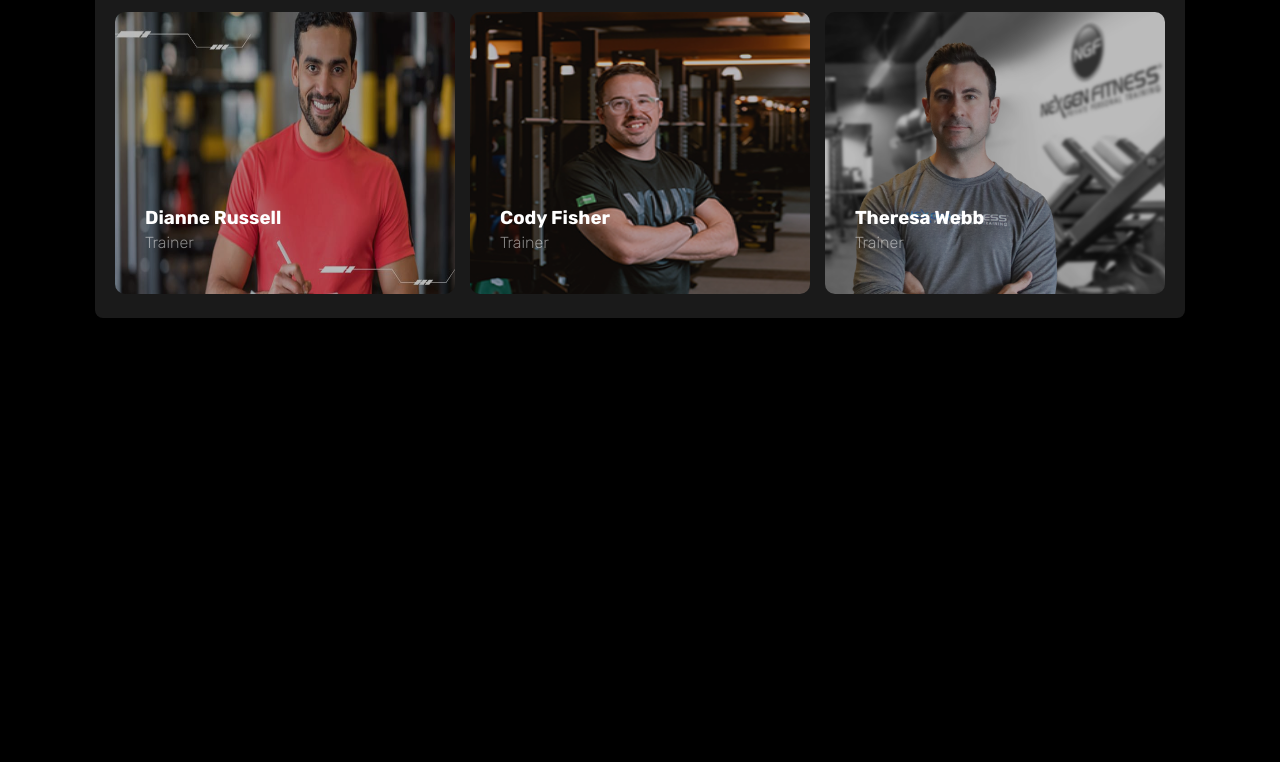
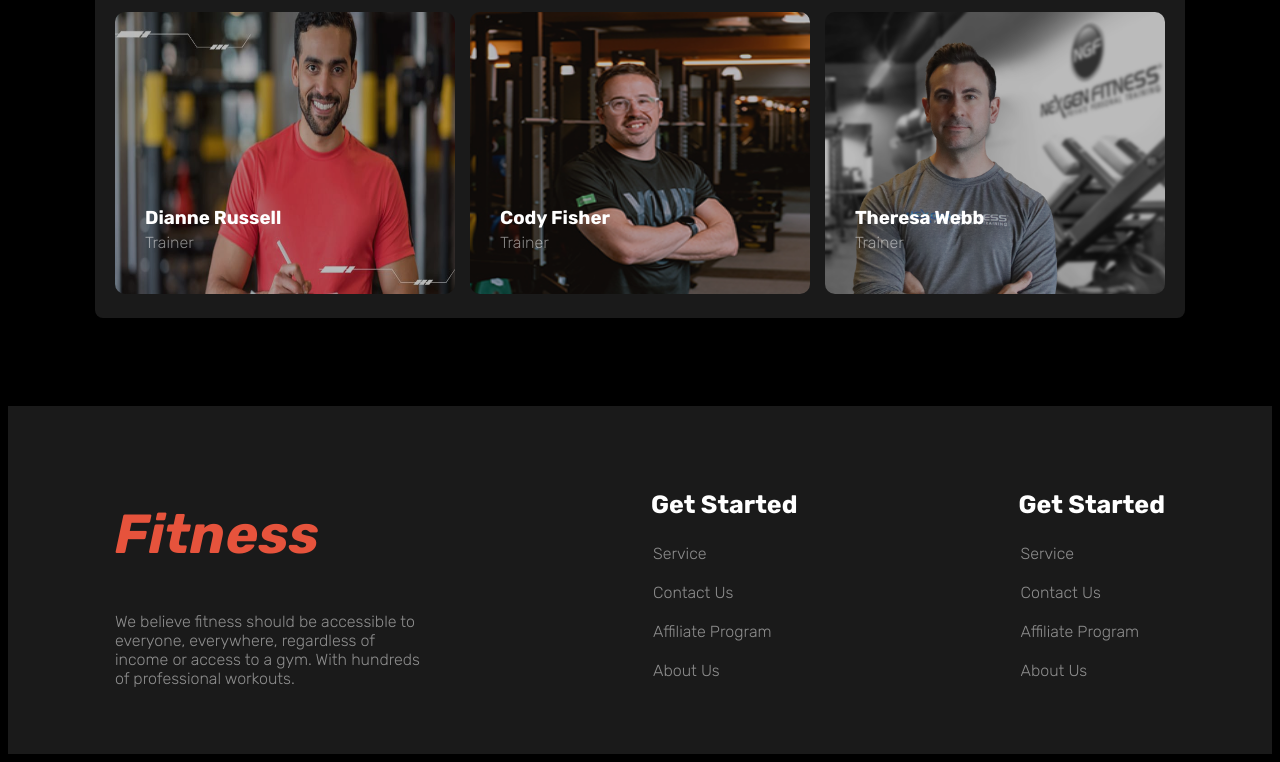
Before and after one commit to BD-Arfat/Assignment-two, a plain HTML site: page index.html in a window 1280 px wide. Shown: the part 3326-4088 px from the top of the page. Before the commit the page ends 3732 px from the top, so only its background shows below. Drawn offline with Linux system fonts and the light colour scheme; a web font is replaced by a local one.

Commit message:
complite footer section

```diff
--- a/index.html
+++ b/index.html
@@ -223,7 +223,38 @@
       </section>
     </main>
     <!-- footer section -->
-    <footer></footer>
+    <footer>
+      <section class="footer-container">
+        <div class="footer-content">
+          <div class="footer-content-group-one">
+            <h1 class="footer-content-header">Fitness</h1>
+            <p style="color: #ffffff80">
+              We believe fitness should be accessible to everyone, everywhere,
+              regardless of income or access to a gym. With hundreds of
+              professional workouts.
+            </p>
+          </div>
+          <div class="footer-list">
+            <h3>Get Started</h3>
+            <ul class="footer-list-ul">
+              <li>Service</li>
+              <li>Contact Us</li>
+              <li>Affiliate Program</li>
+              <li>About Us</li>
+            </ul>
+          </div>
+          <div class="footer-list">
+            <h3>Get Started</h3>
+            <ul class="footer-list-ul">
+              <li>Service</li>
+              <li>Contact Us</li>
+              <li>Affiliate Program</li>
+              <li>About Us</li>
+            </ul>
+          </div>
+        </div>
+      </section>
+    </footer>
     <!-- script -->
     <script
       src="https://kit.fontawesome.com/f8e1a90484.js"
--- a/styles/index.css
+++ b/styles/index.css
@@ -320,3 +320,35 @@ select {
   bottom: 30px;
   left: 30px;
 }
+/* footer section styles */
+.footer-container {
+  background: #ffffff1a;
+}
+.footer-content {
+  max-width: var(--container-width);
+  margin: 0 auto;
+  color: white;
+  display: flex;
+  align-items: center;
+  justify-content: space-between;
+  padding: 50px;
+}
+.footer-content-group-one {
+  width: 30%;
+}
+.footer-content-header {
+  color: #e6533c;
+  font-style: italic;
+  font-size: 55px;
+}
+.footer-list h3 {
+  font-size: 25px;
+}
+.footer-list-ul {
+  display: block;
+}
+.footer-list-ul li {
+  margin-top: 20px;
+  margin-left: -38px;
+  color: #ffffff80;
+}
--- a/styles/mobile.css
+++ b/styles/mobile.css
@@ -135,4 +135,21 @@
     opacity: 0.7;
     position: relative;
   }
+  /* footer section styles */
+  .footer-content {
+    max-width: 100%;
+    flex-direction: column;
+  }
+  .footer-content-group-one {
+    width: 100%;
+  }
+  .footer-list h3 {
+    font-size: 25px;
+    margin-left: -88px;
+  }
+  .footer-list-ul li {
+    margin-top: 20px;
+    margin-left: -128px;
+    color: #ffffff80;
+  }
 }
```
